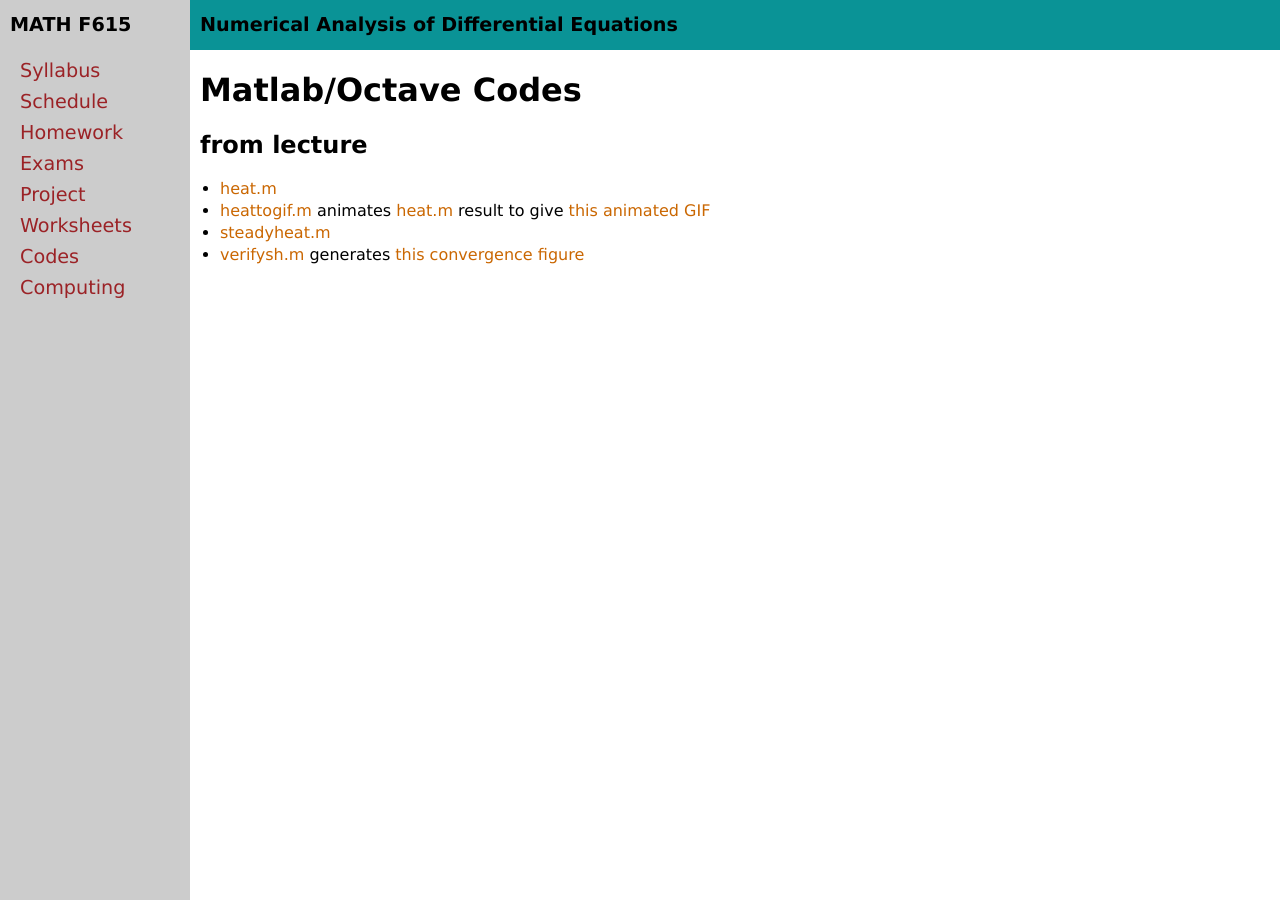
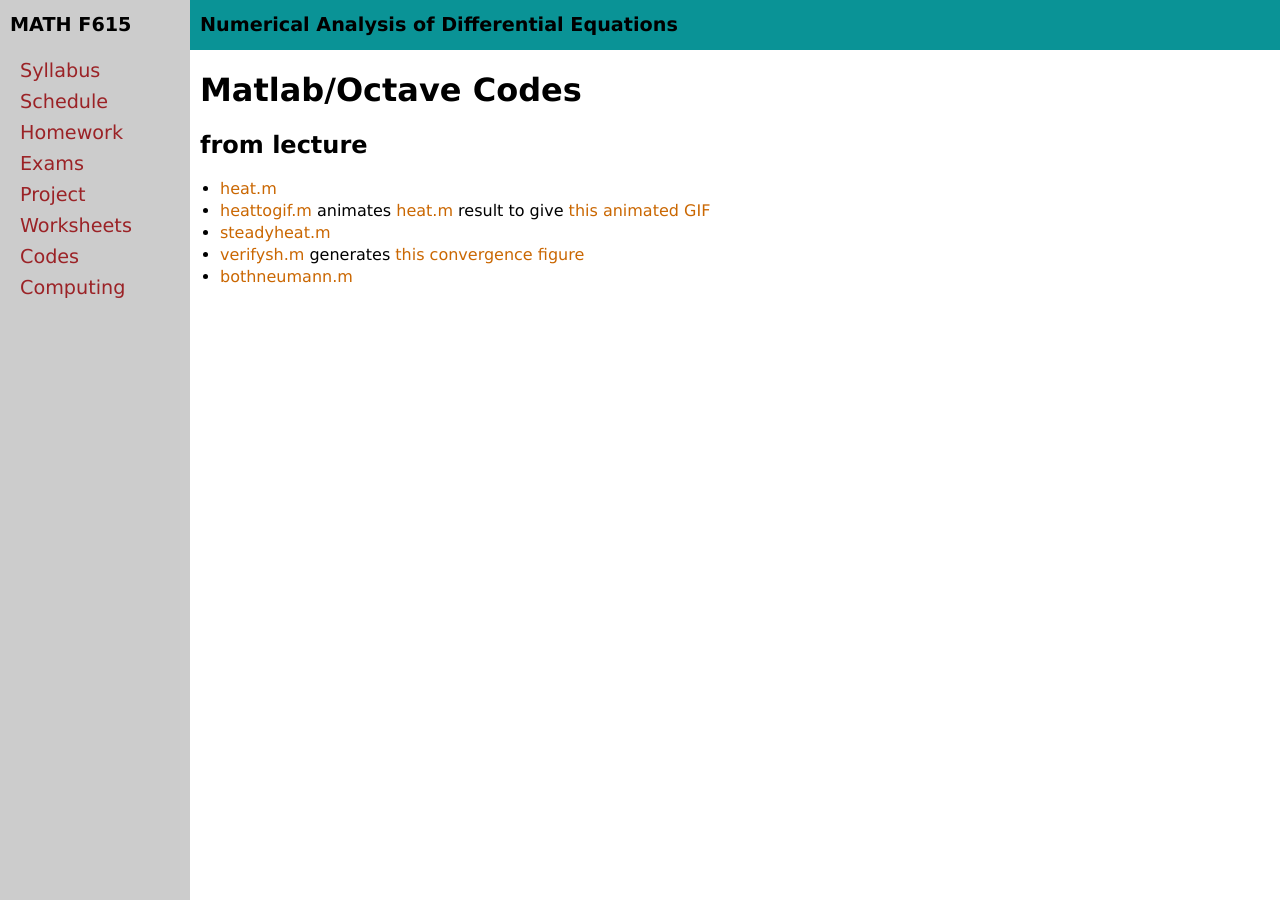
Before and after one commit to bueler/nade, a Jekyll site: the page built from codes.md, in a window 1280 px wide. Built offline with Jekyll 4.4.1, drawn with Linux system fonts in a browser that asks for light colours.

Commit message:
post a code I will use in Monday lecture

```diff
--- a/codes.md
+++ b/codes.md
@@ -11,3 +11,4 @@ title: Matlab/Octave Codes
   * [heattogif.m](assets/codes/heattogif.m) animates [heat.m](assets/codes/heat.m) result to give [this animated GIF](assets/codes/heat.gif)
   * [steadyheat.m](assets/codes/steadyheat.m)
   * [verifysh.m](assets/codes/verifysh.m) generates [this convergence figure](assets/codes/verifysh.png)
+  * [bothneumann.m](assets/codes/bothneumann.m)
```
Also changed, not shown: 1 other file.
